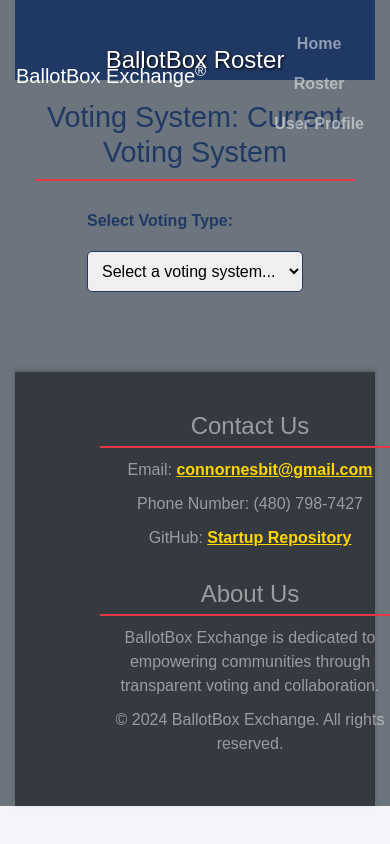
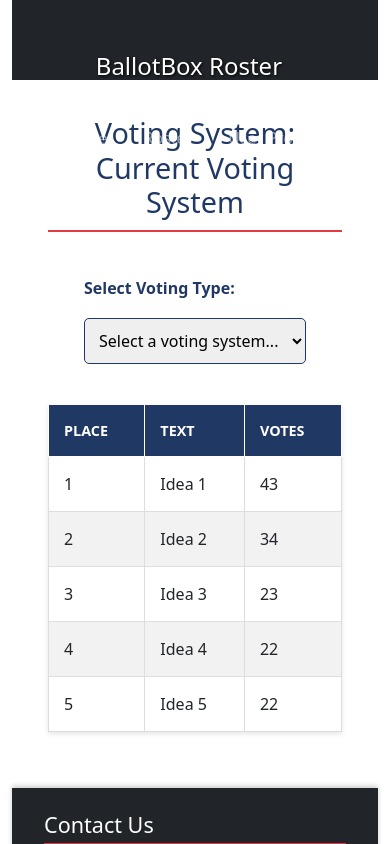
Before and after one commit to cnesbit1/startup, a React (Vite) app: page /roster in a window 390 px wide. Shown: the top 844 px of the page. Built offline with nearby package versions, Linux system fonts and the light colour scheme.

Commit message:
Added further components to modularize functionality

```diff
--- a/src/app.css
+++ b/src/app.css
@@ -16,7 +16,7 @@ body, html {
     background-color: #f4f4f9;
 }
 
-.body {
+body {
     display: flex;
     flex-direction: column;
     min-height: 100vh;
@@ -35,10 +35,27 @@ header {
     height: 80px;
 }
 
+.header, .footer {
+    width: 100vw;
+    margin: 0;
+    padding: 0;
+}
+
 /* Logo Styling */
 .header-logo {
     height: 50px;
     margin: 0 20px;
+}
+
+.header-logo {
+    width: 50px;
+    height: auto;
+    margin: 0 10px;
+}
+
+.navbar-nav .nav-link {
+    padding-left: 15px;
+    padding-right: 15px;
 }
 
 .left-logo {
--- a/src/app.jsx
+++ b/src/app.jsx
@@ -4,6 +4,7 @@ import { Login } from './pages/login';
 import { User } from './pages/user';
 import { Roster } from './pages/roster';
 import './app.css';
+import 'bootstrap/dist/css/bootstrap.min.css';
 
 function App() {
   return (
--- a/src/components/footer.jsx
+++ b/src/components/footer.jsx
@@ -1,18 +1,19 @@
+// Footer.jsx
 import React from 'react';
 
 export function Footer() {
   return (
-    <footer className="bg-dark text-white-50">
-      <div className="footer-container container-fluid">
-        <div className="footer-section">
+    <footer className="container-fluid bg-dark text-white py-4">
+      <div className="row justify-content-between">
+        <div className="col-md-4 footer-section">
           <h4>Contact Us</h4>
-          <p>Email: <a href="mailto:connornesbit@gmail.com">connornesbit@gmail.com</a></p>
-          <p>Phone Number: (480) 798-7427</p>
-          <p>GitHub: <a href="https://github.com/cnesbit1/startup">Startup Repository</a></p>
+          <p>Email: <a href="mailto:connornesbit@gmail.com" className="text-warning">connornesbit@gmail.com</a></p>
+          <p>Phone: (480) 798-7427</p>
+          <p>GitHub: <a href="https://github.com/cnesbit1/startup" className="text-warning">Startup Repository</a></p>
         </div>
-        <div className="footer-section">
+        <div className="col-md-4 footer-section">
           <h4>About Us</h4>
-          <p>BallotBox Exchange is dedicated to empowering communities through transparent voting and collaboration.</p>
+          <p>BallotBox Exchange empowers communities through transparent voting and collaboration.</p>
           <p>&copy; 2024 BallotBox Exchange. All rights reserved.</p>
         </div>
       </div>
--- a/src/components/header.jsx
+++ b/src/components/header.jsx
@@ -1,14 +1,28 @@
+// Header.jsx
 import React from 'react';
-import { Link } from 'react-router-dom';
+import { Link, useLocation } from 'react-router-dom';
 
-export function Header({ title }) {
+export function Header({ title, username }) {
+  const location = useLocation();
+
+  // Check if the current page is the login page
+  const isLoginPage = location.pathname === '/';
+
   return (
-    <header className="container-fluid">
-      <nav className="navbar fixed-top navbar-dark">
-        <div className="navbar-brand">
-          BallotBox Exchange<sup>&reg;</sup>
-        </div>
-        <menu className="navbar-nav">
+    <header className="bg-dark text-white py-3">
+      <div className="container-fluid d-flex align-items-center justify-content-between">
+
+        {/* Left Logo */}
+        <img src="/public/voting-icon.webp" alt="Left Logo" className="header-logo left-logo" />
+
+        {/* Centered Title and Conditional Navigation */}
+        <div className="d-flex flex-column align-items-center text-center">
+          <h1 className="mb-1">{title}</h1>
+
+          {/* Render navigation links only if not on the login page */}
+          {!isLoginPage && (
+            <nav className="navbar navbar-expand navbar-dark justify-content-center">
+              <ul className="navbar-nav">
                 <li className="nav-item">
                   <Link to="/" className="nav-link">Home</Link>
                 </li>
@@ -18,12 +32,20 @@ export function Header({ title }) {
                 <li className="nav-item">
                   <Link to="/user" className="nav-link">User Profile</Link>
                 </li>
-        </menu>
+              </ul>
             </nav>
-      <div className="text-center">
-        <img src="images/voting-icon.webp" alt="Left Logo" className="header-logo left-logo" />
-        <h1>{title}</h1>
-        <img src="images/voting-icon.webp" alt="Right Logo" className="header-logo right-logo" />
+          )}
+        </div>
+
+        {/* Username Display - Only visible if not on the login page */}
+        {!isLoginPage && (
+        <div id="username-display" className="info-display text-center my-3">
+            <p><strong>Logged in as:</strong> {username}</p>
+        </div>
+        )}
+
+        {/* Right Logo */}
+        <img src="/public/voting-icon.webp" alt="Right Logo" className="header-logo right-logo" />
       </div>
     </header>
   );
--- /dev/null
+++ b/src/components/loginform.jsx
@@ -0,0 +1,27 @@
+import React from 'react';
+import { useNavigate } from 'react-router-dom';
+
+export function LoginForm() {
+  const navigate = useNavigate();
+
+  // Function to handle login and navigate to the Roster page
+  const handleLogin = () => {
+    // Add any login validation logic here if needed
+    navigate('/roster');
+  };
+
+  return (
+    <div id="login-form">
+      <h3>Login</h3>
+      <div>
+        <label htmlFor="login-username">Username:</label>
+        <input type="text" id="login-username" />
+      </div>
+      <div>
+        <label htmlFor="login-password">Password:</label>
+        <input type="password" id="login-password" />
+      </div>
+      <button type="button" onClick={handleLogin}>Login</button>
+    </div>
+  );
+}
--- /dev/null
+++ b/src/components/profiledisplay.jsx
@@ -0,0 +1,17 @@
+// ProfileDisplay.jsx
+import React from 'react';
+
+export function ProfileDisplay({ label, value, type = "text", isEditable = false }) {
+  return (
+    <div className="info-display">
+      <p><strong>{label}:</strong> {value}</p>
+      {isEditable && (
+        <div>
+          <label htmlFor={label}>{label}:</label>
+          <input type={type} id={label} defaultValue={value} disabled={!isEditable} />
+          <button>Change</button>
+        </div>
+      )}
+    </div>
+  );
+}
--- /dev/null
+++ b/src/components/signupform.jsx
@@ -0,0 +1,31 @@
+import React from 'react';
+import { useNavigate } from 'react-router-dom';
+
+export function SignupForm() {
+  const navigate = useNavigate();
+
+  // Function to handle sign up and navigate to the Roster page
+  const handleSignUp = () => {
+    // Add any sign-up logic or validation here if needed
+    navigate('/roster');
+  };
+
+  return (
+    <div id="sign-in-form">
+      <h3>Sign Up</h3>
+      <div>
+        <label htmlFor="signin-username">Username:</label>
+        <input type="text" id="signin-username" />
+      </div>
+      <div>
+        <label htmlFor="signin-password">Password:</label>
+        <input type="password" id="signin-password" />
+      </div>
+      <div>
+        <label htmlFor="signin-email">Email:</label>
+        <input type="email" id="signin-email" />
+      </div>
+      <button type="button" onClick={handleSignUp}>Sign Up</button>
+    </div>
+  );
+}
--- /dev/null
+++ b/src/components/table.jsx
@@ -0,0 +1,25 @@
+// Table.jsx
+import React from 'react';
+
+export function Table({ rows }) {
+  return (
+    <table>
+      <thead>
+        <tr>
+          <th>Place</th>
+          <th>Text</th>
+          <th>Votes</th>
+        </tr>
+      </thead>
+      <tbody>
+        {rows.map((row, index) => (
+          <tr key={index}>
+            <td>{row.place}</td>
+            <td>{row.text}</td>
+            <td>{row.votes}</td>
+          </tr>
+        ))}
+      </tbody>
+    </table>
+  );
+}
--- /dev/null
+++ b/src/components/votingsystemselector.jsx
@@ -0,0 +1,18 @@
+// VotingSystemSelector.jsx
+import React from 'react';
+
+export function VotingSystemSelector() {
+  return (
+    <div className="voting-system-container">
+      <label htmlFor="voting-system" className="voting-system-label">Select Voting Type:</label>
+      <select id="voting-system" className="voting-system-select">
+        <option value="">Select a voting system...</option>
+        <option value="Ranked Choice Voting">Ranked Choice Voting</option>
+        <option value="Approval Voting">Approval Voting</option>
+        <option value="Majority Rule">Majority Rule</option>
+        <option value="Plurality Voting">Plurality Voting</option>
+        <option value="Borda Count">Borda Count</option>
+      </select>
+    </div>
+  );
+}
--- a/src/pages/login.jsx
+++ b/src/pages/login.jsx
@@ -1,38 +1,19 @@
 import React from 'react';
 import { Header } from '../components/header';
 import { Footer } from '../components/footer';
+import { LoginForm } from '../components/loginform';
+import { SignupForm } from '../components/signupform';
 
 export function Login() {
   return (
-    <div className="container-fluid bg-secondary text-center">
+    <div className="container-fluid">
       <Header title="BallotBox Exchange" />
       <main>
         <section id="ballotbox-exchange">
           <h2>Welcome to BallotBox Exchange</h2>
-          <div id="elevator-pitch">
-            <p>Introducing "BallotBox Exchange"—a platform where individual creativity meets community collaboration...</p>
-          </div>
-
           <div id="auth-container" className="d-flex justify-content-around">
-            <div id="login-form">
-              <h3>Login</h3>
-              <label htmlFor="login-username">Username:</label>
-              <input type="text" id="login-username" />
-              <label htmlFor="login-password">Password:</label>
-              <input type="password" id="login-password" />
-              <button type="button">Login</button>
-            </div>
-
-            <div id="sign-in-form">
-              <h3>Sign Up</h3>
-              <label htmlFor="signin-username">Username:</label>
-              <input type="text" id="signin-username" />
-              <label htmlFor="signin-password">Password:</label>
-              <input type="password" id="signin-password" />
-              <label htmlFor="signin-email">Email:</label>
-              <input type="email" id="signin-email" />
-              <button type="button">Sign Up</button>
-            </div>
+            <LoginForm />
+            <SignupForm />
           </div>
         </section>
       </main>
--- a/src/pages/roster.jsx
+++ b/src/pages/roster.jsx
@@ -1,27 +1,36 @@
 import React from 'react';
 import { Header } from '../components/header';
 import { Footer } from '../components/footer';
+import { VotingSystemSelector } from '../components/votingsystemselector';
+import { Table } from '../components/table';
+
+const rows = [
+  { place: 1, text: 'Idea 1', votes: 43 },
+  { place: 2, text: 'Idea 2', votes: 34 },
+  { place: 3, text: 'Idea 3', votes: 23 },
+  { place: 4, text: 'Idea 4', votes: 22 },
+  { place: 5, text: 'Idea 5', votes: 22 },
+];
+
+// Mock username (replace with real user data as needed)
+const username = "JohnDoe";
 
 export function Roster() {
   return (
-    <div className="container-fluid bg-secondary text-center">
-      <Header title="BallotBox Roster" />
+    <div className="container-fluid">
+      {/* Pass username as a prop to Header */}
+      <Header title="BallotBox Roster" username={username} />
+
       <main>
-        <section id="ballotbox-roster">
-          <h2 id="current-voting-system">Voting System: Current Voting System</h2>
-          <div className="voting-system-container">
-            <label htmlFor="voting-system" className="voting-system-label">Select Voting Type:</label>
-            <select id="voting-system" className="voting-system-select">
-              <option value="" disabled selected>Select a voting system...</option>
-              <option value="Ranked Choice Voting">Ranked Choice Voting</option>
-              {/* Add more options here */}
-            </select>
-          </div>
-          <table>
-            {/* Table content as per HTML structure */}
-          </table>
+        <section id="ballotbox-roster" className="p-3">
+          <h2 id="current-voting-system" className="text-center mb-4">
+            Voting System: Current Voting System
+          </h2>
+          <VotingSystemSelector />
+          <Table rows={rows} />
         </section>
       </main>
+
       <Footer />
     </div>
   );
--- a/src/pages/user.jsx
+++ b/src/pages/user.jsx
@@ -1,22 +1,35 @@
 import React from 'react';
 import { Header } from '../components/header';
 import { Footer } from '../components/footer';
+import { ProfileDisplay } from '../components/profiledisplay';
+import { Table } from '../components/table';
 
 export function User() {
+  const username = "JohnDoe";  // Replace with dynamic data as needed
+
+  const submissions = [
+    { text: 'Hello World', votes: 12, place: '4th' },
+    { text: 'Her', votes: 4, place: '32nd' },
+  ];
+
   return (
-    <div className="container-fluid bg-secondary text-center">
-      <Header title="User Profile" />
+    <div className="container-fluid">
+      {/* Pass username to Header */}
+      <Header title="User Profile" username={username} />
+
       <main>
         <section id="user-profile">
-          <h2>User Profile Information</h2>
-          {/* User profile content here */}
+          <ProfileDisplay label="Username" value={username} isEditable={true} />
+          <ProfileDisplay label="Password" value="[Password Placeholder]" type="password" isEditable={true} />
+          <ProfileDisplay label="Email" value="[Email Placeholder]" type="email" isEditable={true} />
         </section>
 
         <section id="idea-submission">
           <h2>Idea Submission</h2>
-          {/* Idea submission form here */}
+          <Table rows={submissions} />
         </section>
       </main>
+
       <Footer />
     </div>
   );
```
Lines whose indentation alone changed are shown as unchanged.
